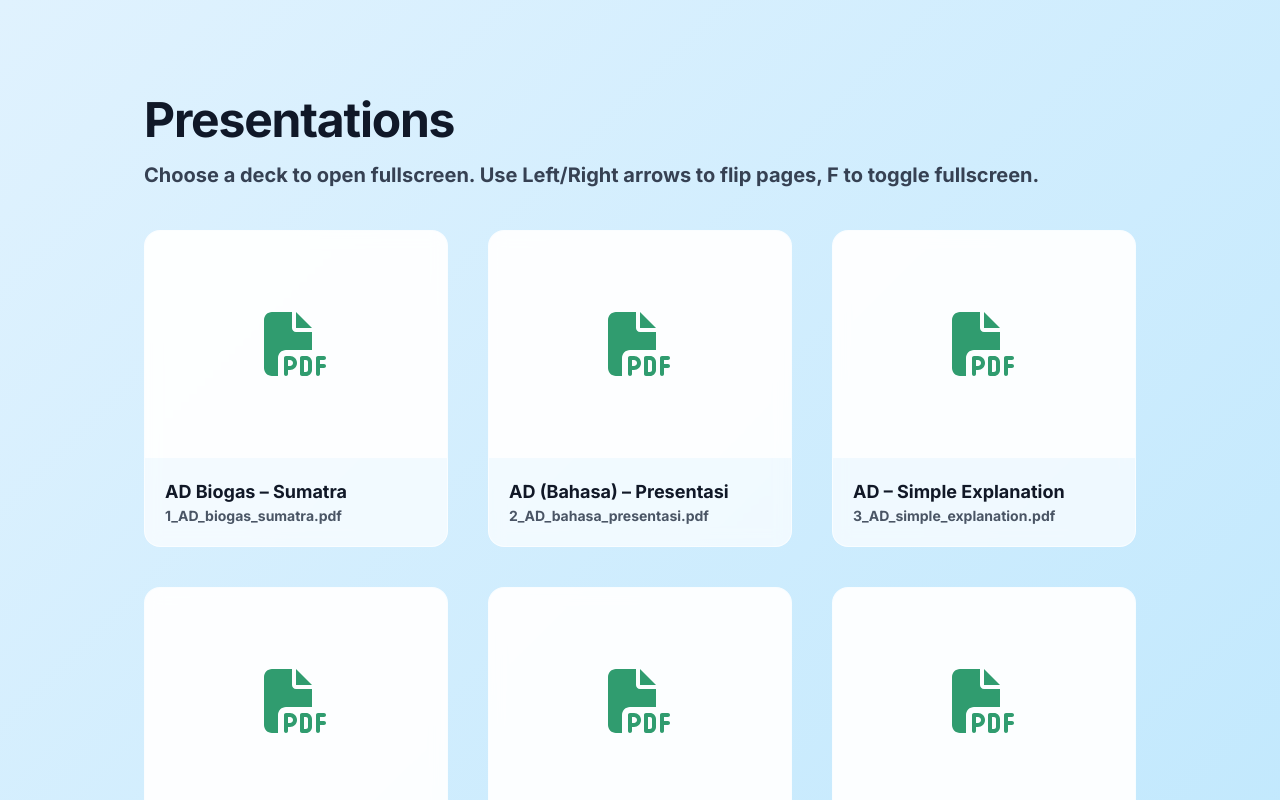
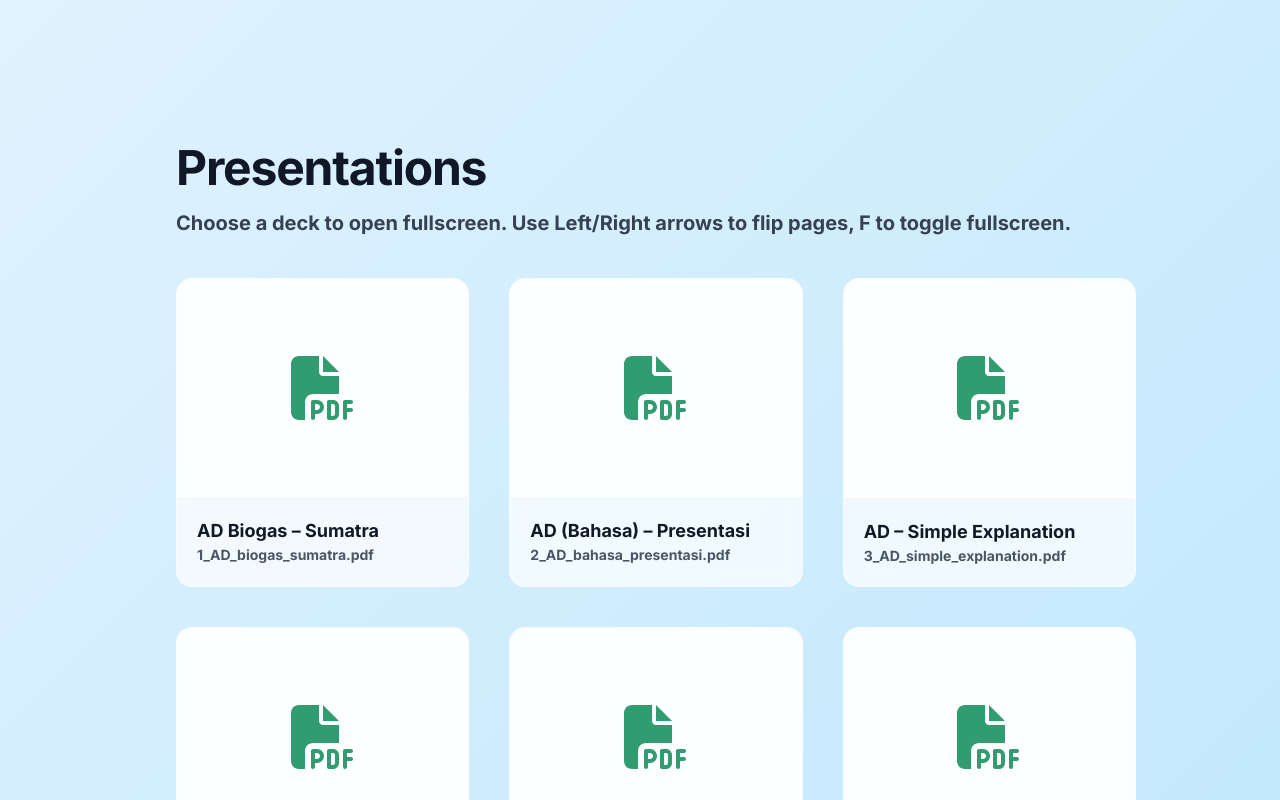
Before and after one commit to mohdazlanabas/biogas_indonesia, a React (Vite) app: page / in a window 1280 px wide. Shown: the top 800 px of the page. Built offline with nearby package versions, Linux system fonts and the light colour scheme.

Commit message:
This Update Automatically From zsh Script.

```diff
--- a/src/pages/Home.tsx
+++ b/src/pages/Home.tsx
@@ -4,8 +4,14 @@ import { presentations } from '../shared/presentations'
 
 export function Home() {
   return (
-    <div className="min-h-screen flex flex-col" style={{ background: 'linear-gradient(135deg, #e0f2fe 0%, #bae6fd 100%)' }}>
-      <main className="mx-auto max-w-6xl grow px-12 sm:px-20 pt-16 sm:pt-24 pb-12" style={{ fontSize: 20, fontWeight: 800 }}>
+    <div
+      className="min-h-screen flex flex-col"
+      style={{ background: 'linear-gradient(135deg, #e0f2fe 0%, #bae6fd 100%)', paddingTop: 32, paddingLeft: 32 }}
+    >
+      <main
+        className="mx-auto max-w-6xl grow px-16 sm:px-24 pt-20 sm:pt-28 pb-12"
+        style={{ fontSize: 20, fontWeight: 800 }}
+      >
         <h1 className="text-4xl sm:text-5xl font-extrabold mb-4 text-gray-900 tracking-tight">Presentations</h1>
         <p className="text-gray-700 mb-10">Choose a deck to open fullscreen. Use Left/Right arrows to flip pages, F to toggle fullscreen.</p>
         <div className="grid grid-cols-1 sm:grid-cols-2 lg:grid-cols-3 gap-10">
--- a/src/pages/Viewer.tsx
+++ b/src/pages/Viewer.tsx
@@ -46,9 +46,9 @@ export function Viewer() {
     <div
       ref={containerRef}
       className="min-h-screen"
-      style={{ background: 'linear-gradient(135deg, #e0f2fe 0%, #bae6fd 100%)' }}
+      style={{ background: 'linear-gradient(135deg, #e0f2fe 0%, #bae6fd 100%)', paddingTop: 32, paddingLeft: 32 }}
     >
-      <div className="pt-16 sm:pt-24 pb-10 px-12 sm:px-20" style={{ fontSize: 20, fontWeight: 800 }}>
+      <div className="pt-20 sm:pt-28 pb-10 px-16 sm:px-24" style={{ fontSize: 20, fontWeight: 800 }}>
         <div className="bg-white/95 backdrop-blur rounded-2xl shadow-lg overflow-hidden border border-white/70">
           <iframe
             title={deck.title}
@@ -57,7 +57,8 @@ export function Viewer() {
           />
         </div>
         <div className="text-gray-700 mt-5 text-left text-base font-bold">
-          Tip: press F for fullscreen, Esc to exit. Open in new tab for page thumbnails.
+          Tip: If the PDF viewer controls are hidden, use your browser toolbar to zoom or open the file directly.
+          {' '}<a className="underline" href={`/assets/${encodeURIComponent(deck.filename)}`} target="_blank" rel="noreferrer">Open in new tab</a>.
         </div>
       </div>
     </div>
```
